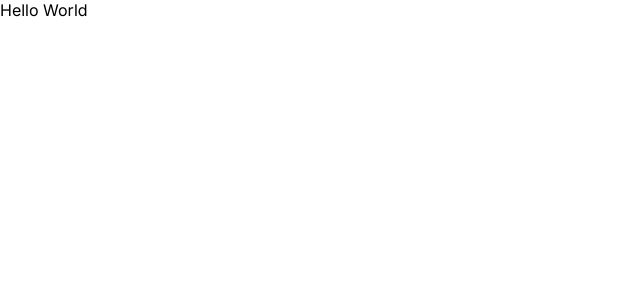
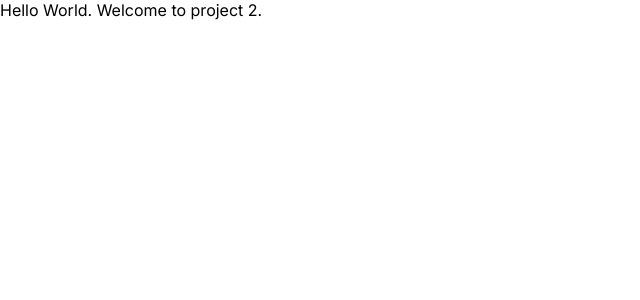
Before and after one commit to dharaa12/invent_app, a Next.js app: page / in a window 1280 px wide. Shown: the top 300 px of the page, without its empty margins (0-640 px from the left). Built offline with nearby package versions, Linux system fonts and the light colour scheme.

Commit message:
will the changes appear?

```diff
--- a/app/page.js
+++ b/app/page.js
@@ -1,5 +1,5 @@
 import Image from "next/image";
 
 export default function Home() {
-  return <>Hello World</>
+  return <>Hello World. Welcome to project 2.</>
 }
```
